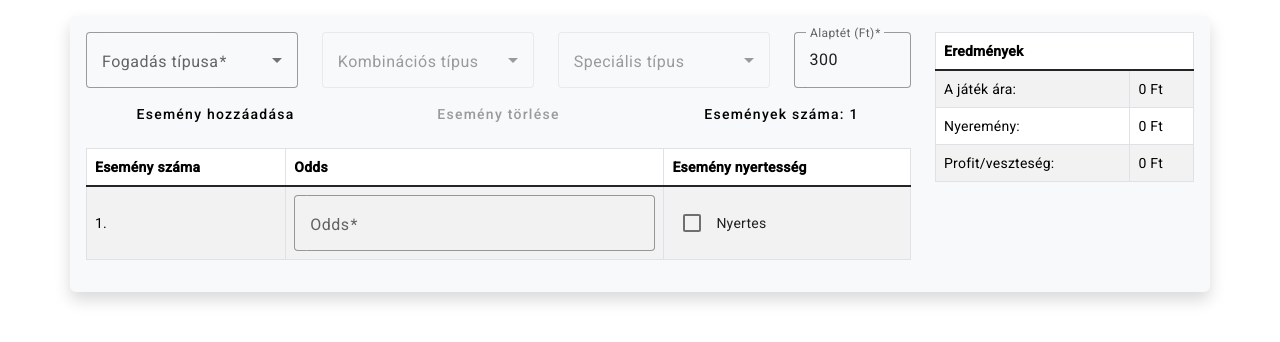
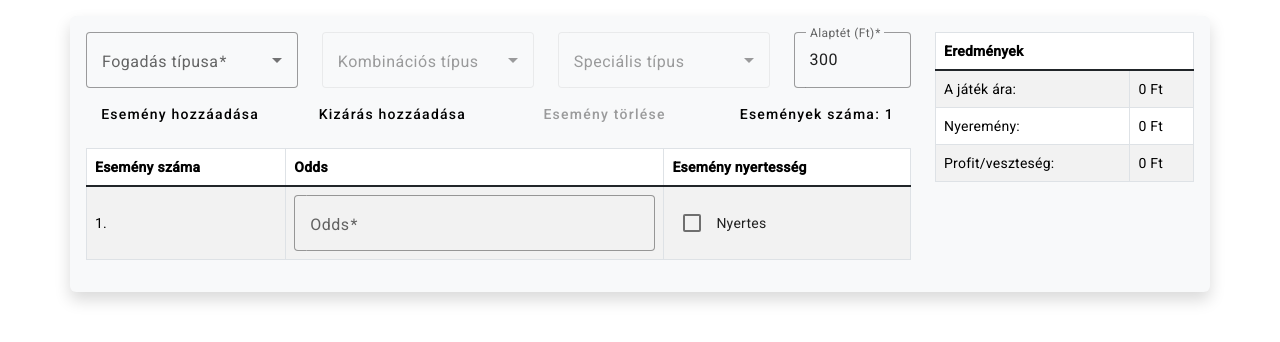
Before and after one commit to Medvetojas/TippmixKalkulator, an Angular app: page / in a window 1280 px wide. Shown: the top 342 px of the page. Built offline with nearby package versions, Linux system fonts and the light colour scheme.

Commit message:
kizárás alapkód :)

```diff
--- a/src/app/betting-slip-calculator/betting-slip-calculator.component.html
+++ b/src/app/betting-slip-calculator/betting-slip-calculator.component.html
@@ -48,14 +48,16 @@
           </mat-form-field>
         </div>
         <div class="row mt-2 text-center">
-          <div class="col-sm-4">
+          <div class="col-sm-3">
             <button mat-button type="button" (click)="addEvent()">Esemény hozzáadása</button>
-
           </div>
-          <div class="col-sm-4">
+          <div class="col-sm-3">
+            <button mat-button type="button" (click)="addException()">Kizárás hozzáadása</button>
+          </div>
+          <div class="col-sm-3">
             <button mat-button type="button" [disabled]="events.length === 1" (click)="removeEvent()">Esemény törlése</button>
           </div>
-          <div class="col-sm-4">
+          <div class="col-sm-3">
             <button mat-button type="button">Események száma: {{events.length}}</button>
           </div>
         </div>
@@ -83,13 +85,10 @@
                 <mat-form-field class="w-100" appearance="outline">
                   <mat-label>Odds</mat-label>
                   <input matInput formControlName="odds" type="number">
-                  @if (event.invalid){
-
-                  }
                 </mat-form-field>
               </td>
               <td class="align-middle">
-                  <mat-checkbox formControlName="won">Nyertes</mat-checkbox>
+                <mat-checkbox formControlName="won">Nyertes</mat-checkbox>
               </td>
             </tr>
           </ng-container>
--- a/src/app/betting-slip-calculator/betting-slip-calculator.component.ts
+++ b/src/app/betting-slip-calculator/betting-slip-calculator.component.ts
@@ -81,6 +81,10 @@ export class BettingSlipCalculatorComponent implements OnInit {
 
   addEvent() {
     this.events.push(this.createEvent());
+  }
+
+  addException() {
+    throw new Error('Method not implemented.');
   }
 
   removeEvent() {
```
